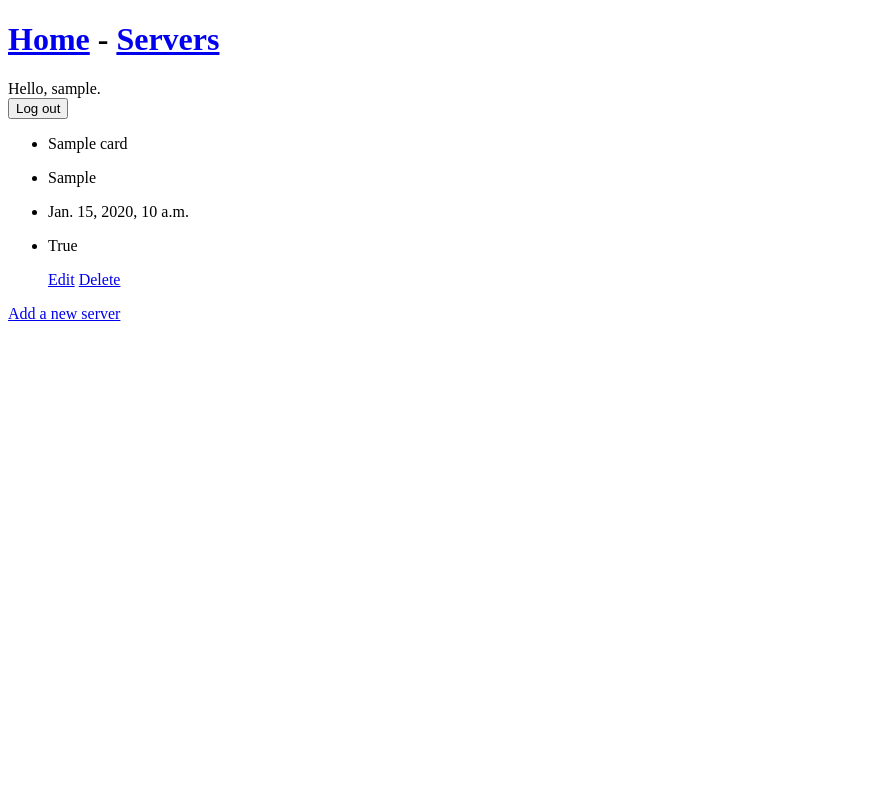
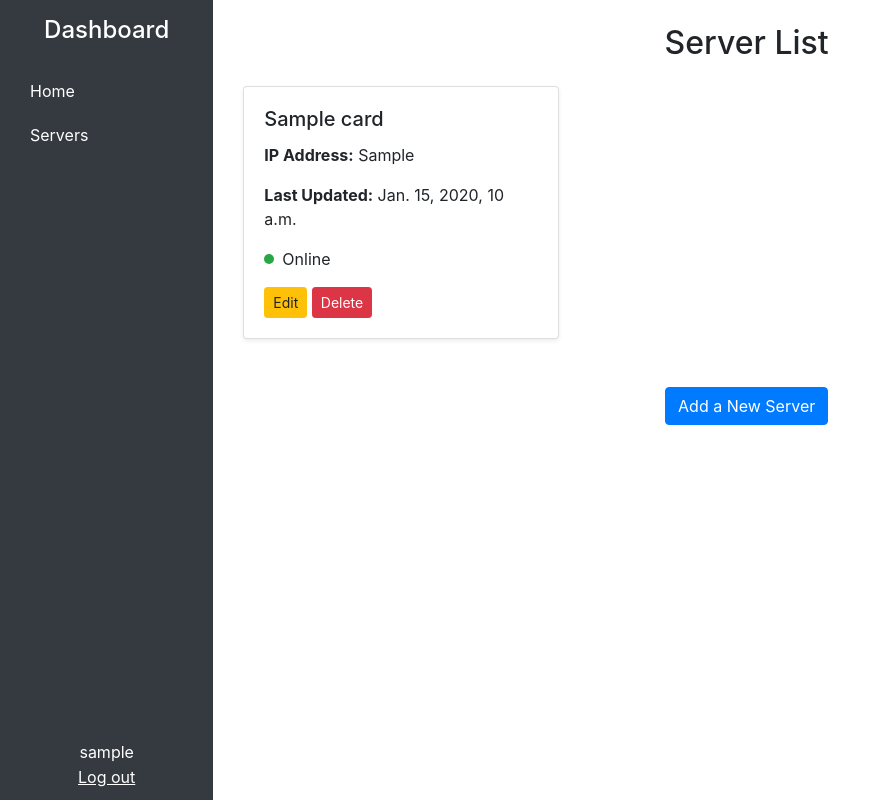
Before and after one commit to M1sterZag/Servers_Dashboard, a Django app: page /servers/ in a window 1280 px wide. Shown: the whole page, without its empty margins (0-883 px from the left). Run offline with Django 5.2, Linux system fonts and the light colour scheme; a user stored in the database is signed in; tables that the repository leaves empty hold one stand-in row (values such as "Sample post"); some libraries are stand-ins or nearby versions.

Commit message:
added base styles to app

```diff
--- a/cards/templates/cards/base.html
+++ b/cards/templates/cards/base.html
@@ -4,25 +4,71 @@
     <meta charset="UTF-8">
     <meta name="viewport" content="width=device-width, initial-scale=1.0">
     <title>Servers Dashboard</title>
+    <link href="https://stackpath.bootstrapcdn.com/bootstrap/4.5.2/css/bootstrap.min.css" rel="stylesheet">
+    <style>
+        .sidebar {
+            height: 100vh;
+            background-color: #343a40;
+            color: white;
+            display: flex;
+            flex-direction: column;
+            justify-content: space-between;
+        }
+        .sidebar a {
+            color: white;
+            text-decoration: none;
+            padding: 10px 15px;
+            display: block;
+        }
+        .sidebar a:hover {
+            background-color: #495057;
+        }
+        .sidebar .username {
+            padding: 10px 15px;
+        }
+        .logout-btn {
+            background: none;
+            border: none;
+            color: white;
+            text-decoration: underline;
+            cursor: pointer;
+        }
+    </style>
 </head>
 <body>
-    <h1>
-        <a href="{% url 'cards:index' %}">Home</a> -
+    <div class="container-fluid">
+        <div class="row">
+            <!-- Sidebar Section -->
+            <nav class="col-2 sidebar">
+                <div>
+                    <h4 class="text-center py-3">Dashboard</h4>
+                    <a href="{% url 'cards:index' %}">Home</a>
                     <a href="{% url 'cards:servers' %}">Servers</a>
-    </h1>
-
+                </div>
+                <div class="username text-center">
                     {% if user.is_authenticated %}
-        Hello, {{ user.username }}.
-        <form id="logout-form" action="{% url 'users:logout' %}" method="POST" class="form-inline">
+                        {{ user.username }}
+                        <form id="logout-form" action="{% url 'users:logout' %}" method="POST" class="text-center">
                             {% csrf_token %}
-            <button type="submit">Log out</button>
+                            <button type="submit" class="logout-btn">Log out</button>
                         </form>
                     {% else %}
                         <a href="{% url 'users:register' %}">Register</a> -
-        <a href="{% url 'users:login' %}">log in</a>
+                        <a href="{% url 'users:login' %}">Log in</a>
                     {% endif %}
+                </div>
+            </nav>
 
+            <!-- Main Content Section -->
+            <main class="col-10">
                 {% block content %}
                 {% endblock content %}
+            </main>
+        </div>
+    </div>
+
+    <script src="https://code.jquery.com/jquery-3.5.1.slim.min.js"></script>
+    <script src="https://cdn.jsdelivr.net/npm/@popperjs/core@2.9.3/dist/umd/popper.min.js"></script>
+    <script src="https://stackpath.bootstrapcdn.com/bootstrap/4.5.2/js/bootstrap.min.js"></script>
 </body>
 </html>
--- a/cards/templates/cards/servers.html
+++ b/cards/templates/cards/servers.html
@@ -1,36 +1,52 @@
 {% extends "cards/base.html" %}
 
 {% block content %}
-    <div>
-        <ul>
+    <div class="container py-4">
+        <h2 class="mb-4 text-center">Server List</h2>
+
+        <div class="row">
             {% for server in servers %}
-                    <li>
-                        <p>
-                            {{ server.name }}
-                        </p>
-                    </li>
-                    <li>
-                        <p>
-                            {{ server.ip }}
-                        </p>
-                    </li>
-                    <li>
-                        <p>
-                            {{ server.up_date_time }}
-                        </p>
-                    </li>
-                    <li>
-                        <p>
-                            {{ server.is_online }}
-                        </p>
-                    </li>
-                    <a href="{% url 'cards:edit_server' server.id %}">Edit</a>
-                    <a href="{% url 'cards:delete_server' server.id %}">Delete</a>
-                    <br>
+                <div class="col-md-4 mb-4">
+                    <div class="card shadow-sm">
+                        <div class="card-body">
+                            <h5 class="card-title">{{ server.name }}</h5>
+                            <p class="card-text"><strong>IP Address:</strong> {{ server.ip }}</p>
+                            <p class="card-text"><strong>Last Updated:</strong> {{ server.up_date_time }}</p>
+                            <div class="d-flex align-items-center mb-3">
+                                <span class="status-indicator
+                                    {% if server.is_online %}bg-success{% else %}bg-danger{% endif %} mr-2">
+                                </span>
+                                <span>{{ server.is_online|yesno:"Online,Offline" }}</span>
+                            </div>
+                            <a href="{% url 'cards:edit_server' server.id %}" class="btn btn-sm btn-warning">Edit</a>
+                            <a href="{% url 'cards:delete_server' server.id %}" class="btn btn-sm btn-danger">Delete</a>
+                        </div>
+                    </div>
+                </div>
             {% empty %}
-                <li>No servers available ¯\_(ツ)_/¯</li>
+                <div class="col-12">
+                    <p class="text-center text-muted">No servers available ¯\_(ツ)_/¯</p>
+                </div>
             {% endfor %}
-        </ul>
-        <a href="{% url 'cards:new_server' %}">Add a new server</a>
+        </div>
+
+        <div class="text-center mt-4">
+            <a href="{% url 'cards:new_server' %}" class="btn btn-primary">Add a New Server</a>
+        </div>
     </div>
+
+    <style>
+        .status-indicator {
+            width: 10px;
+            height: 10px;
+            border-radius: 50%;
+            display: inline-block;
+        }
+        .bg-success {
+            background-color: #28a745;
+        }
+        .bg-danger {
+            background-color: #dc3545;
+        }
+    </style>
 {% endblock content %}
--- a/dashboard/settings.py
+++ b/dashboard/settings.py
@@ -31,6 +31,7 @@ ALLOWED_HOSTS = []
 # Application definition
 
 INSTALLED_APPS = [
+    "bootstrap4",
     "users",
     "cards",
     "django.contrib.admin",
--- a/users/templates/registration/logged_out.html
+++ b/users/templates/registration/logged_out.html
@@ -1,4 +1,6 @@
+{% extends "cards/base.html" %}
 {% block content %}
-    <h1>You have been successfully logged out.</h1>
-    <a href="{% url 'users:login' %}">Log in</a>
+    <div class="container d-flex flex-column align-items-center justify-content-center" style="height: 80vh;">
+        <h1 class="mb-4 text-center text-success">You have been successfully logged out.</h1>
+    </div>
 {% endblock content %}
```
Also changed, not shown: cards/templates/cards/edit_server.html (+14 -9 lines), cards/templates/cards/index.html (+7 -2 lines), cards/templates/cards/new_server.html (+14 -6 lines), users/templates/registration/login.html (+30 -10 lines), users/templates/registration/register.html (+19 -5 lines). Lines whose indentation alone changed are shown as unchanged.
